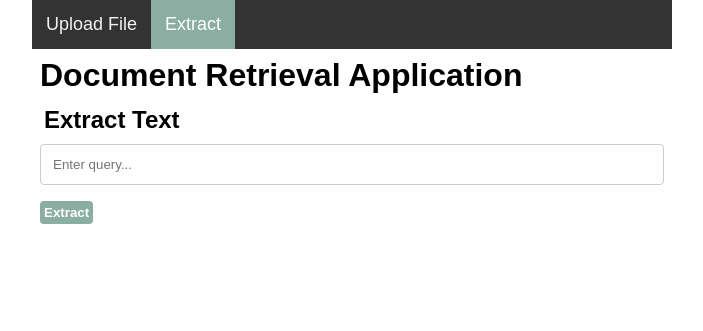
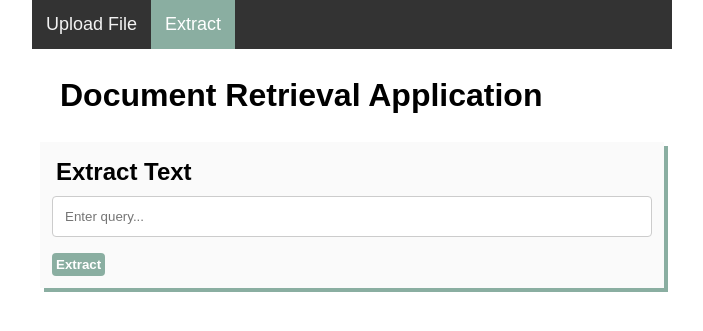
Before and after one commit to thanhtung4work/tfidf_retrival, a Flask app: page /extract/ in a window 1280 px wide. Shown: the top 331 px of the page, without its empty margins (288-991 px from the left). Run offline with Flask 3, Linux system fonts and the light colour scheme.

Commit message:
modularize css

```diff
--- a/pdfer/static/script.js
+++ b/pdfer/static/script.js
@@ -97,7 +97,7 @@ function listFiles() {
         else {
             data.documents.forEach(file => {
                 const li = document.createElement('li')
-                for (const item of ['card']){
+                for (const item of ['card', 'p-3']){
                     li.classList.add(item)
                 }
 
--- a/pdfer/static/style.css
+++ b/pdfer/static/style.css
@@ -1,5 +1,7 @@
-@import "_float.css";
-@import "_flex.css";
+@import "substyle/_float.css";
+@import "substyle/_flex.css";
+@import "substyle/_padding.css";
+@import "substyle/_margin.css";
 
 *, *::after, *::before {
     padding: 0;
@@ -38,12 +40,7 @@ button {
 }
 
 #fileList, #resultsList {
-    padding: 0;
     list-style-type: none;
-}
-
-#fileList li, #resultsList li{
-    padding: 4px;
 }
 
 #fileList li button, #resultsList li button {
@@ -78,7 +75,6 @@ button {
 .content, .content * {padding: 4px}
 
 .card {
-    padding: 8px !important;
     background-color: rgb(250, 250, 250);
     box-shadow: 4px 4px #8aaea1;
 }
--- a/pdfer/static/_flex.css
+++ b/pdfer/static/substyle/_flex.css
@@ -5,3 +5,13 @@
     align-items: center;
     gap: 8px;
 }
+
+.flex-container > * {
+    flex: 25%
+}
+
+@media (max-width: 800px) {
+    .flex-container > * {
+        flex: 100%
+    }
+  }
--- /dev/null
+++ b/pdfer/static/substyle/_margin.css
@@ -0,0 +1,19 @@
+.m-1 {
+    margin: 0.5em !important;
+}
+
+.m-2 {
+    margin: 0.75em !important;
+}
+
+.m-3 {
+    margin: 1em !important;
+}
+
+.m-4 {
+    margin: 1.25em !important;
+}
+
+.m-5 {
+    margin: 1.5em !important;
+}
--- /dev/null
+++ b/pdfer/static/substyle/_padding.css
@@ -0,0 +1,19 @@
+.p-1 {
+    padding: 0.5em !important;
+}
+
+.p-2 {
+    padding: 0.75em !important;
+}
+
+.p-3 {
+    padding: 1em !important;
+}
+
+.p-4 {
+    padding: 1.25em !important;
+}
+
+.p-5 {
+    padding: 1.5em !important;
+}
--- a/pdfer/templates/base.html
+++ b/pdfer/templates/base.html
@@ -20,7 +20,7 @@
     </div>
 
     <div class="content">
-        <h1>Document Retrieval Application</h1>
+        <h1 class="p-2">Document Retrieval Application</h1>
         {% block content %}{% endblock %}
     </div>
 </body>
--- a/pdfer/templates/extract.html
+++ b/pdfer/templates/extract.html
@@ -4,10 +4,12 @@
 {% block content %}
 <!-- Query Form -->
 <div id="extractPanel">
-    <h2>Extract Text</h2>
-    <input type="text" id="queryInput" placeholder="Enter query...">
-    <button onclick="extractText()">Extract</button>
-    <p id="extractStatus"></p>
+    <div class="card p-2">
+        <h2>Extract Text</h2>
+        <input type="text" id="queryInput" placeholder="Enter query...">
+        <button onclick="extractText()">Extract</button>
+    </div>
+    <p id="extractStatus" class="m-1"></p>
 
     <ul id="resultsList"></ul>
 </div>
--- a/pdfer/templates/upload.html
+++ b/pdfer/templates/upload.html
@@ -4,7 +4,7 @@
 {% block content %}
 <!-- File Upload Form -->
 <div id="filesPanel">
-    <div>
+    <div class="card p-2">
         <h2>Upload document</h2>
         <input type="file" name="fileInput" id="fileInput" accept=".pdf">
         <button onclick="uploadDocument()">Upload</button>
@@ -13,7 +13,7 @@
 
     <!-- List of Files -->
     <div>
-        <h2>Uploaded file</h2>
+        <h2 class="p-2 ">Uploaded file</h2>
         <ul id="fileList" class="flex-container"></ul>
     </div>
 </div>
```
Also changed, not shown: pdfer/static/substyle/_float.css (renamed from pdfer/static/_float.css).
